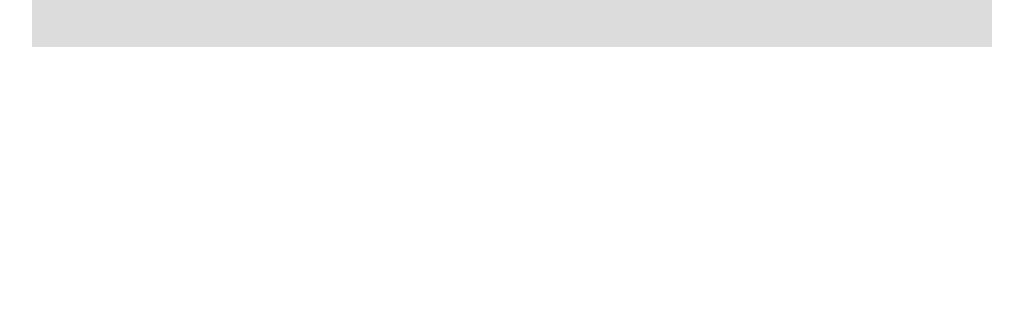
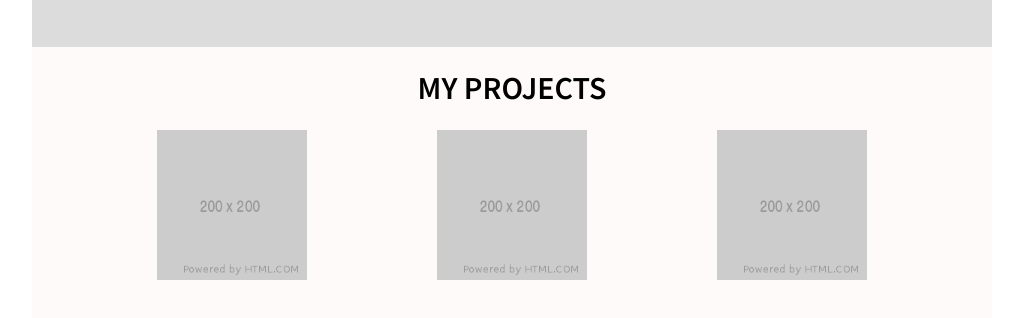
Before and after one commit to hollyphung95/prep-portfolio, a website: page index.html in a window 1280 px wide. Shown: the part 802-1120 px from the top of the page, without its empty margins (128-1151 px from the left). Before the commit the page ends 857 px from the top, so only its background shows below. Drawn offline with Linux system fonts and the light colour scheme.

Commit message:
Completed "My Projects" section

```diff
--- a/index.html
+++ b/index.html
@@ -38,6 +38,12 @@
         <img src="assets/css-logo.png" alt="CSS 3 logo" class="col-1">
         <img src="assets/js-logo.png" alt="Javascript logo" class="col-1">
       </div>
+      <div id="projects" class="row justify-evenly pb-50 projects-section">
+        <h1 class="col-12">MY PROJECTS</h1>
+        <img src="assets/placeholder-project.png" alt="Placeholder Project" class="col-2">
+        <img src="assets/placeholder-project.png" alt="Placeholder Project" class="col-2">
+        <img src="assets/placeholder-project.png" alt="Placeholder Project" class="col-2">
+      </div>
     </div>
   </body>
 </html>
--- a/styles.css
+++ b/styles.css
@@ -74,3 +74,7 @@ html {
 .tech-section {
   background-color: gainsboro;
 }
+
+.projects-section {
+  background-color: snow;
+}
```
